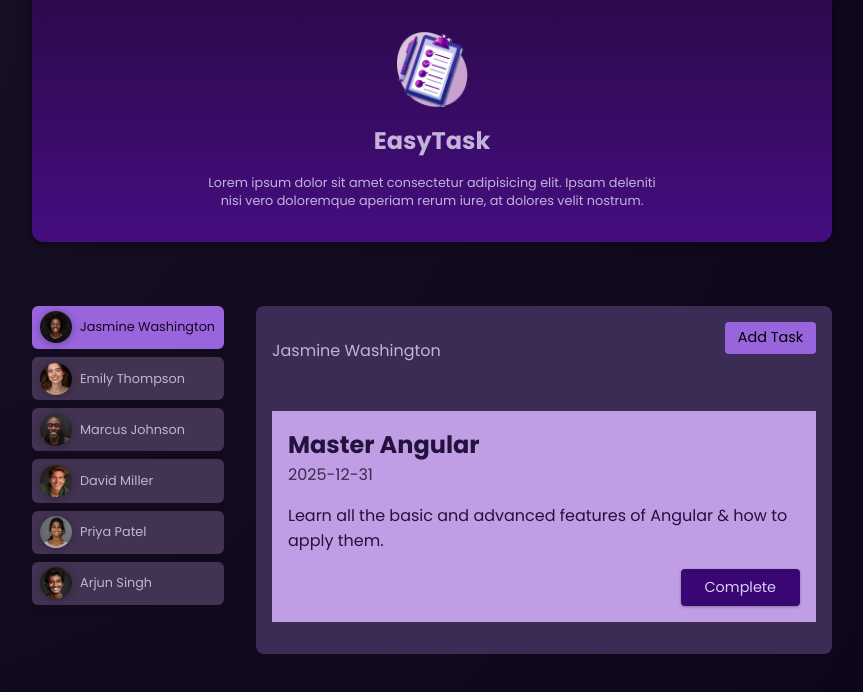
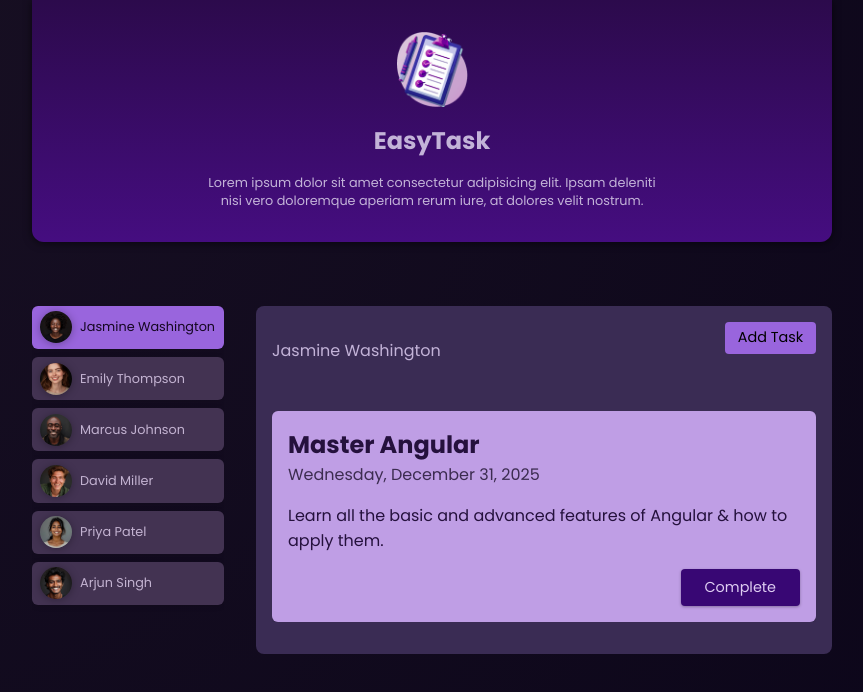
Before and after one commit to nikocer96/angular-project, an Angular app: page / in a window 1280 px wide. Both pictures are taken after a click on the button "Jasmine Washington". Shown: the top 692 px of the page, without its empty margins (208-1071 px from the left). Built offline with nearby package versions, Linux system fonts and the light colour scheme.

Commit message:
ng-content and pipe added

```diff
--- /dev/null
+++ b/src/app/shared/card/card.css
@@ -0,0 +1,5 @@
+div {
+  border-radius: 6px;
+  box-shadow: 0 1px 6px rgba(0, 0, 0, 0.1);
+  overflow: hidden;
+}
--- /dev/null
+++ b/src/app/shared/card/card.html
@@ -0,0 +1,4 @@
+<div>
+    <!-- ng-content SERVE PER INCAPSULARE QUESTO DIV CON IL SUO CSS NEGLI ALTRI COMPONENTI A LIVELLO GLOBALE SENZA DUPLICARE IL CODICE  -->
+    <ng-content></ng-content>
+</div>
--- a/src/app/tasks/task/task.html
+++ b/src/app/tasks/task/task.html
@@ -1,12 +1,16 @@
+<app-card>
     <article>
         <h2>{{ task.title }}</h2>
-    <time>{{ task.dueDate }}</time>
+        <time>{{ task.dueDate | date:'fullDate' }}</time>
         <p>{{ task.summary }}</p>
         <p class="actions">
             <!-- <button (click)="onCompleteTask()">Complete</button> -->
             <button (click)="onOpenComplete()">Complete</button>
         </p>
         @if (isOpenComplete) {
-        <app-complete-task [task]="task" (completeCancel)="onCloseComplete()" (completeConfirm)="onCompleteTask()"></app-complete-task>
+        <app-complete-task [task]="task" (completeCancel)="onCloseComplete()"
+            (completeConfirm)="onCompleteTask()"></app-complete-task>
         }
     </article>
+
+</app-card>
--- a/src/app/tasks/task/task.ts
+++ b/src/app/tasks/task/task.ts
@@ -1,11 +1,13 @@
 import { Component, Input, Output, EventEmitter } from '@angular/core';
 import { TaskUser } from './task.model';
 import { CompleteTask } from '../complete-task/complete-task';
+import { Card } from "../../shared/card/card";
+import { DatePipe } from '@angular/common';
 
 
 @Component({
   selector: 'app-task',
-  imports: [CompleteTask],
+  imports: [CompleteTask, Card, DatePipe],
   templateUrl: './task.html',
   styleUrl: './task.css',
 })
--- a/src/app/user/user.css
+++ b/src/app/user/user.css
@@ -1,8 +1,3 @@
-div {
-  border-radius: 6px;
-  box-shadow: 0 1px 6px rgba(0, 0, 0, 0.1);
-  overflow: hidden;
-}
 
 button {
   display: flex;
--- a/src/app/user/user.html
+++ b/src/app/user/user.html
@@ -1,8 +1,10 @@
+<app-card>
     <div>
         <!-- PER AGGIUNGERE GLI EVENTI (LOGICA) AL BUTTON -->
-    <button [class.active] = "selected" (click)="onSelectUser()">
+        <button [class.active]="selected" (click)="onSelectUser()">
             <!-- PER LE IMMAGINI SI USA IL BINDING PER I VALORI DINAMICI, OVVERO TRA PARENTESI QUADRE -->
-        <img [src]="imagePath"/>
+            <img [src]="imagePath" />
             <span>{{ userType.name }}</span>
         </button>
     </div>
+</app-card>
--- a/src/app/user/user.ts
+++ b/src/app/user/user.ts
@@ -1,12 +1,13 @@
 import { Component, computed, EventEmitter, Input, Output, signal } from '@angular/core';
 import { UserType } from "./user.model"
+import { Card } from "../shared/card/card";
 
 /*const randomIndex = Math.floor(Math.random() * DUMMY_USERS.length);*/
 
-
 @Component({
   selector: 'app-user',
-  imports: [],
+  standalone: true,
+  imports: [Card],
   templateUrl: './user.html',
   styleUrl: './user.css',
 })
```
Also changed, not shown: src/app/shared/card/card.ts (added, +12 -0 lines). Lines whose indentation alone changed are shown as unchanged.
